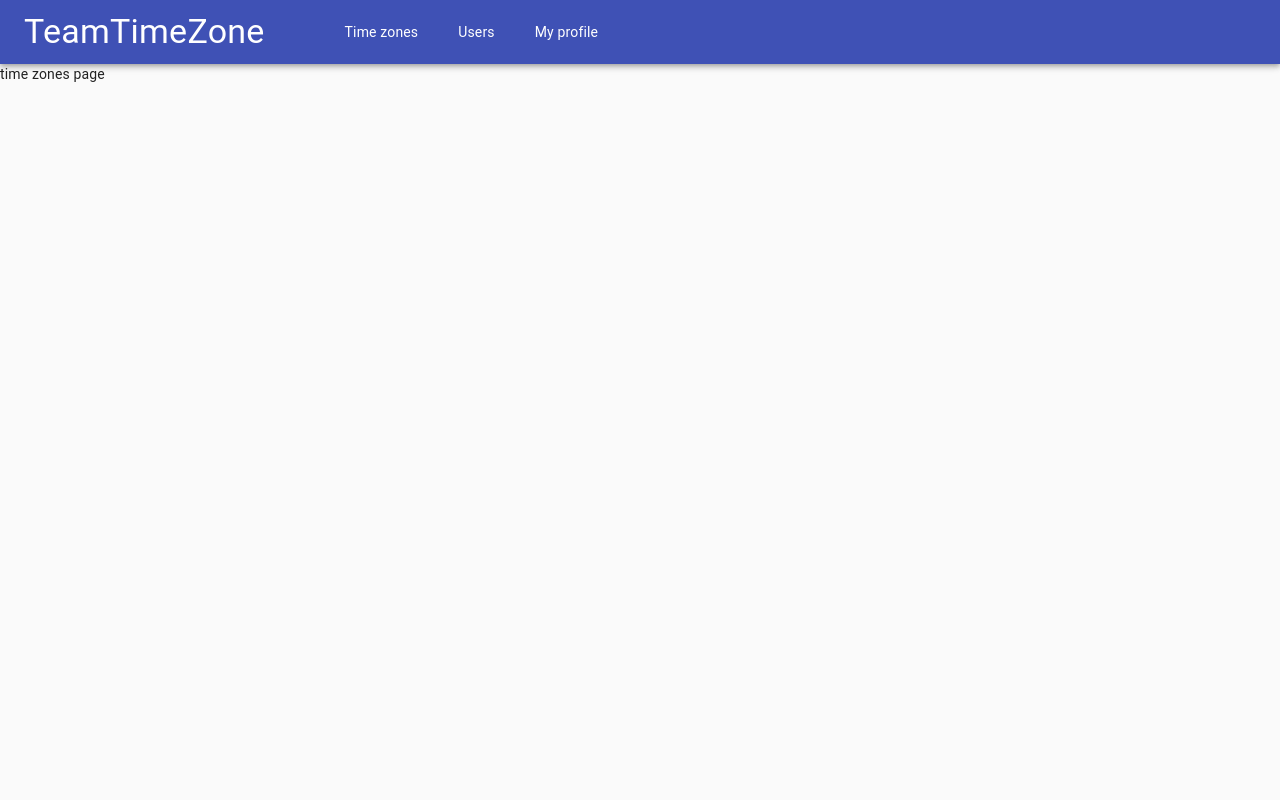
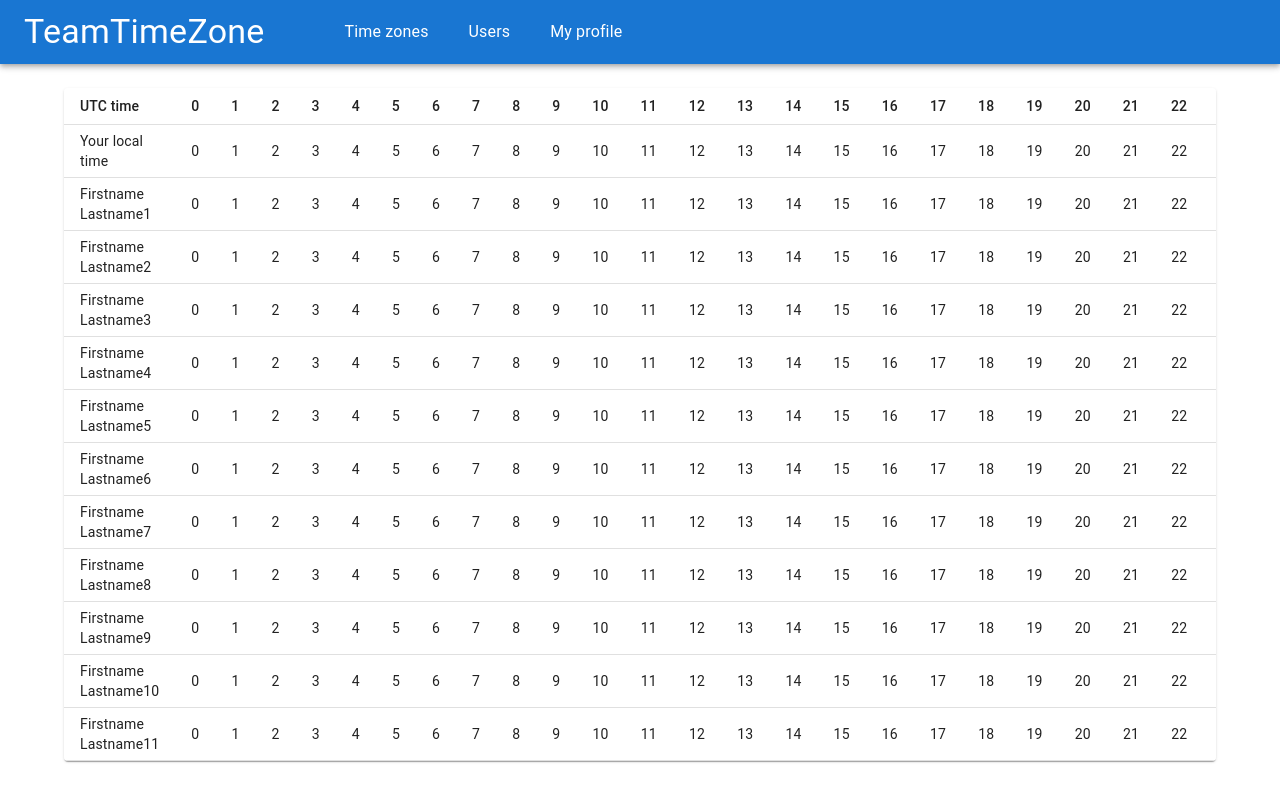
Before and after one commit to srgvnv/team-time-zone, a React (Create React App) app: page / in a window 1280 px wide. Built offline with nearby package versions, Linux system fonts and the light colour scheme.

Commit message:
material ui 5

```diff
--- a/package.json
+++ b/package.json
@@ -3,8 +3,10 @@
   "version": "0.1.0",
   "private": true,
   "dependencies": {
-    "@material-ui/core": "^4.12.3",
-    "@material-ui/icons": "^4.11.2",
+    "@emotion/react": "^11.5.0",
+    "@emotion/styled": "^11.3.0",
+    "@mui/material": "^5.0.4",
+    "@mui/styles": "^5.0.1",
     "@testing-library/jest-dom": "^5.11.4",
     "@testing-library/react": "^11.1.0",
     "@testing-library/user-event": "^12.1.10",
--- a/src/components/App/App.js
+++ b/src/components/App/App.js
@@ -3,16 +3,21 @@ import Header from '../Header/Header';
 import TimeZones from '../TimeZones/TimeZones';
 import Users from '../Users/Users';
 import Profile from '../Profile/Profile';
+import { createTheme, ThemeProvider } from '@mui/material/styles';
 
 function App() {
+  const theme = createTheme();
+
   return (
     <BrowserRouter>
+      <ThemeProvider theme={theme}>
         <Header />
         <Switch>
           <Route exact path="/" component={TimeZones} />
           <Route path="/users" component={Users} />
           <Route path="/profile" component={Profile} />
         </Switch>
+      </ThemeProvider>
     </BrowserRouter>
   );
 }
--- a/src/components/TimeZones/TimeZones.js
+++ b/src/components/TimeZones/TimeZones.js
@@ -4,12 +4,53 @@ import TableCell from '@mui/material/TableCell';
 import TableContainer from '@mui/material/TableContainer';
 import TableHead from '@mui/material/TableHead';
 import TableRow from '@mui/material/TableRow';
+import Paper from '@mui/material/Paper';
+import Container from '@mui/material/Container';
+import Box from '@mui/material/Box';
+import { makeStyles } from '@mui/styles';
 
+// TODO: remove this import
 import data from './data.json';
 
+const useStyles = makeStyles({
+  tableCell: {
+    paddingRight: 2,
+  }
+});
+
 function TimeZones() {
+  const classes = useStyles();
+
+  const hours = [...Array(24).keys()];
+  const cellsWithHours = hours.map((hour) => <TableCell key={hour} align="right" className={classes.tableCell}>{hour}</TableCell>);
+
   return (
-    <div>time zones page</div>
+    <Container fixed>
+      <Box py={3}>
+        <TableContainer component={Paper}>
+          <Table sx={{ minWidth: 650 }} size="small">
+            <TableHead>
+              <TableRow>
+                <TableCell>UTC time</TableCell>
+                {cellsWithHours}
+              </TableRow>
+            </TableHead>
+            <TableBody>
+              <TableRow>
+                <TableCell component="th" scope="row">Your local time</TableCell>
+                {cellsWithHours}
+              </TableRow>
+              {data.map((person) => (
+                <TableRow key={person.name}>
+                  <TableCell component="th" scope="row">{person.name}</TableCell>
+                  {cellsWithHours}
+                </TableRow>
+              ))}
+            </TableBody>
+          </Table>
+        </TableContainer>
+      </Box>
+    </Container>
   );
 }
 
--- a/src/components/TimeZones/data.json
+++ b/src/components/TimeZones/data.json
@@ -1,6 +1,6 @@
 [
   {
-    "name": "Firstname Lastname",
+    "name": "Firstname Lastname1",
     "working_hours": [
       {
         "from": "10",
@@ -9,7 +9,7 @@
     ]
   },
   {
-    "name": "Firstname Lastname",
+    "name": "Firstname Lastname2",
     "working_hours": [
       {
         "from": "10",
@@ -18,7 +18,7 @@
     ]
   },
   {
-    "name": "Firstname Lastname",
+    "name": "Firstname Lastname3",
     "working_hours": [
       {
         "from": "14",
@@ -27,7 +27,7 @@
     ]
   },
   {
-    "name": "Firstname Lastname",
+    "name": "Firstname Lastname4",
     "working_hours": [
       {
         "from": "10",
@@ -36,7 +36,7 @@
     ]
   },
   {
-    "name": "Firstname Lastname",
+    "name": "Firstname Lastname5",
     "working_hours": [
       {
         "from": "11",
@@ -45,7 +45,7 @@
     ]
   },
   {
-    "name": "Firstname Lastname",
+    "name": "Firstname Lastname6",
     "working_hours": [
       {
         "from": "12",
@@ -54,7 +54,7 @@
     ]
   },
   {
-    "name": "Firstname Lastname",
+    "name": "Firstname Lastname7",
     "working_hours": [
       {
         "from": "8",
@@ -63,7 +63,7 @@
     ]
   },
   {
-    "name": "Firstname Lastname",
+    "name": "Firstname Lastname8",
     "working_hours": [
       {
         "from": "9",
@@ -72,7 +72,7 @@
     ]
   },
   {
-    "name": "Firstname Lastname",
+    "name": "Firstname Lastname9",
     "working_hours": [
       {
         "from": "11",
@@ -81,7 +81,7 @@
     ]
   },
   {
-    "name": "Firstname Lastname",
+    "name": "Firstname Lastname10",
     "working_hours": [
       {
         "from": "8",
@@ -94,7 +94,7 @@
     ]
   },
   {
-    "name": "Firstname Lastname",
+    "name": "Firstname Lastname11",
     "working_hours": [
       {
         "from": "10",
```
Also changed, not shown: src/components/Header/Header.js (+5 -5 lines), 1 other file (tests, documents, lock files or other folders). Lines whose indentation alone changed are shown as unchanged.
